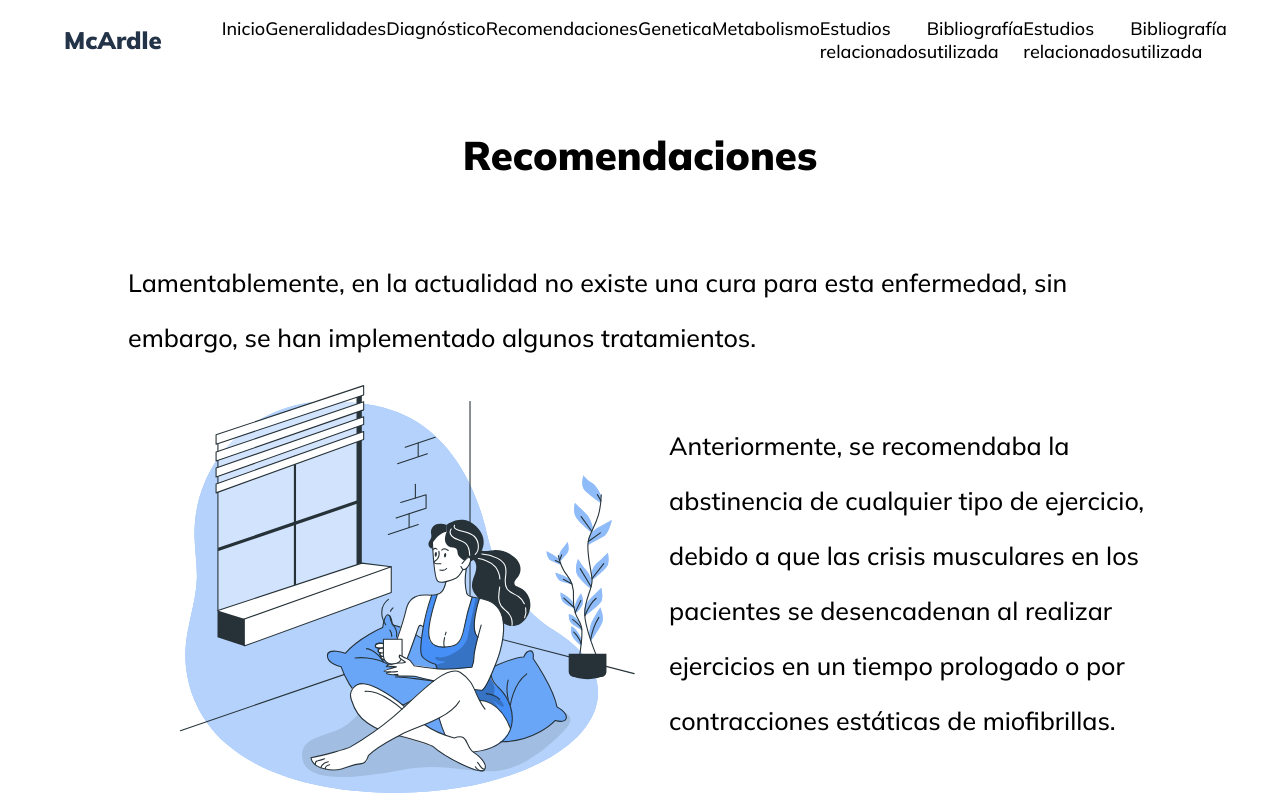
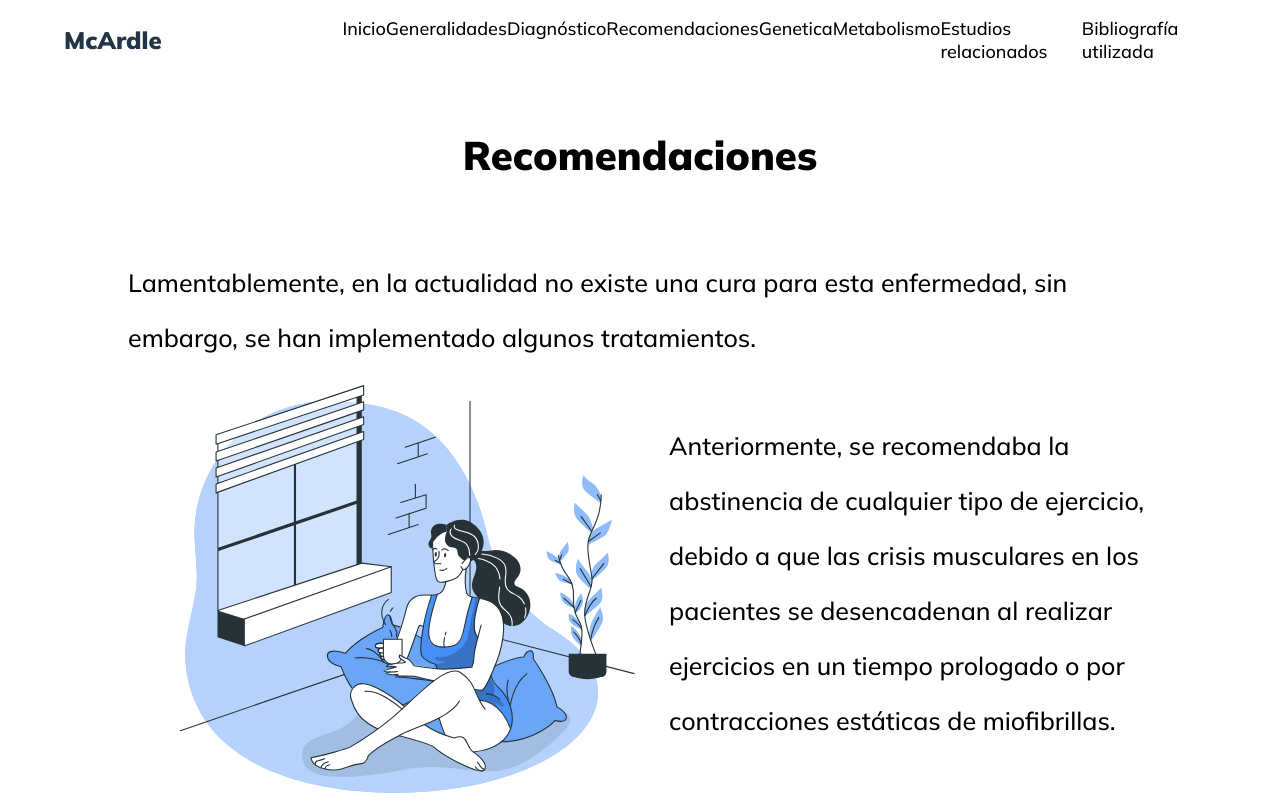
Before and after one commit to NaosAntares/mcArdleweb, a plain HTML site: page tratamiento.html in a window 1280 px wide. Shown: the top 804 px of the page. Drawn offline with Linux system fonts and the light colour scheme.

Commit message:
tratamiento reworked

```diff
--- a/tratamiento.html
+++ b/tratamiento.html
@@ -22,8 +22,6 @@
                 <li class="nav-link"><a href="tratamiento.html">Recomendaciones</a></li>
                 <li class="nav-link"><a href="genetica.html">Genetica</a></li>
                 <li class="nav-link"><a href="metabolismo.html">Metabolismo</a></li>
-                <li class="nav-link"><a href="estudios.html">Estudios relacionados</a></li>
-                <li class="nav-link"><a href="biblos.html">Bibliografía utilizada</a></li>
                 <li class="nav-link"><a href="estudios.html">Estudios relacionados</a></li>
                 <li class="nav-link"><a href="biblos.html">Bibliografía utilizada</a></li>
             </ul>
```
